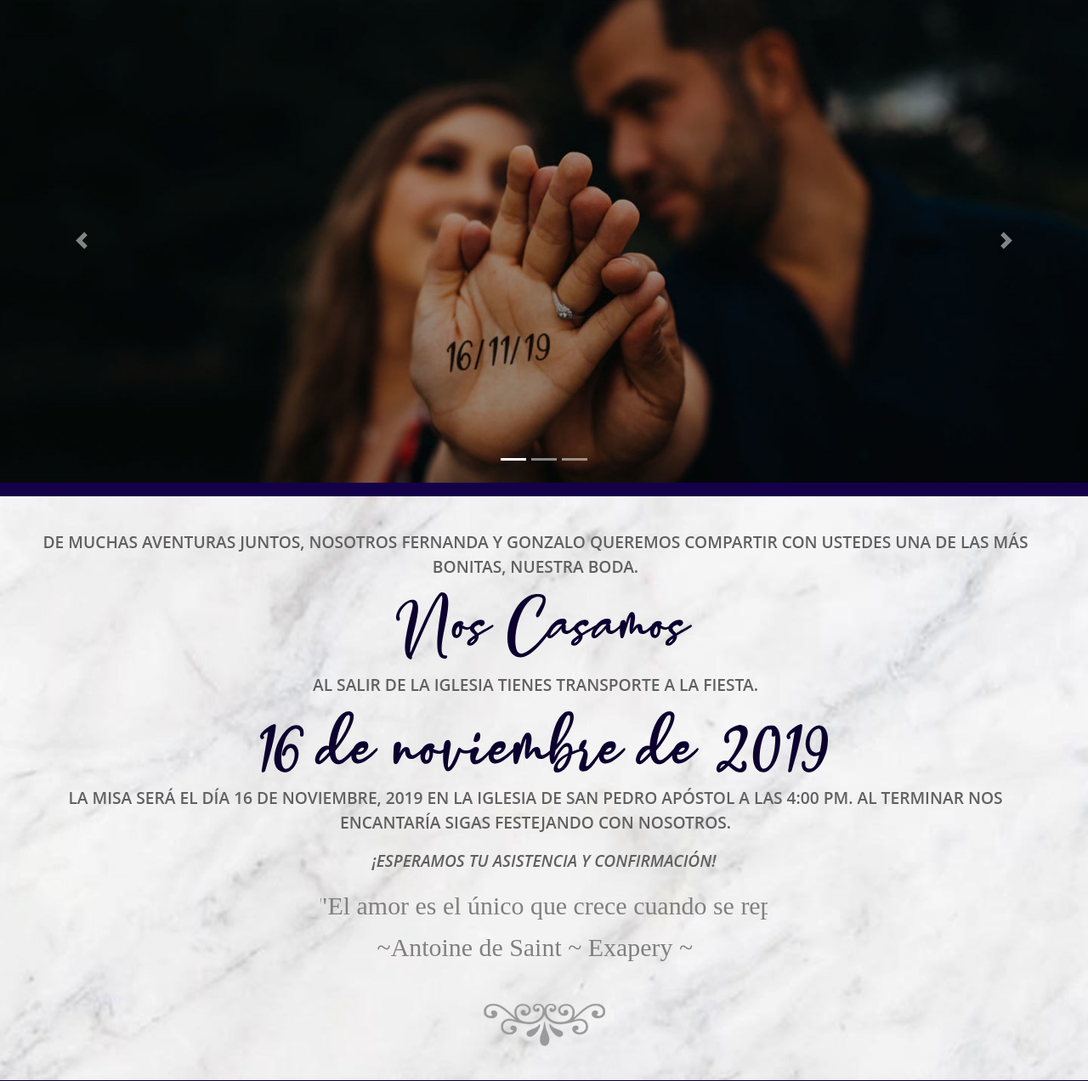
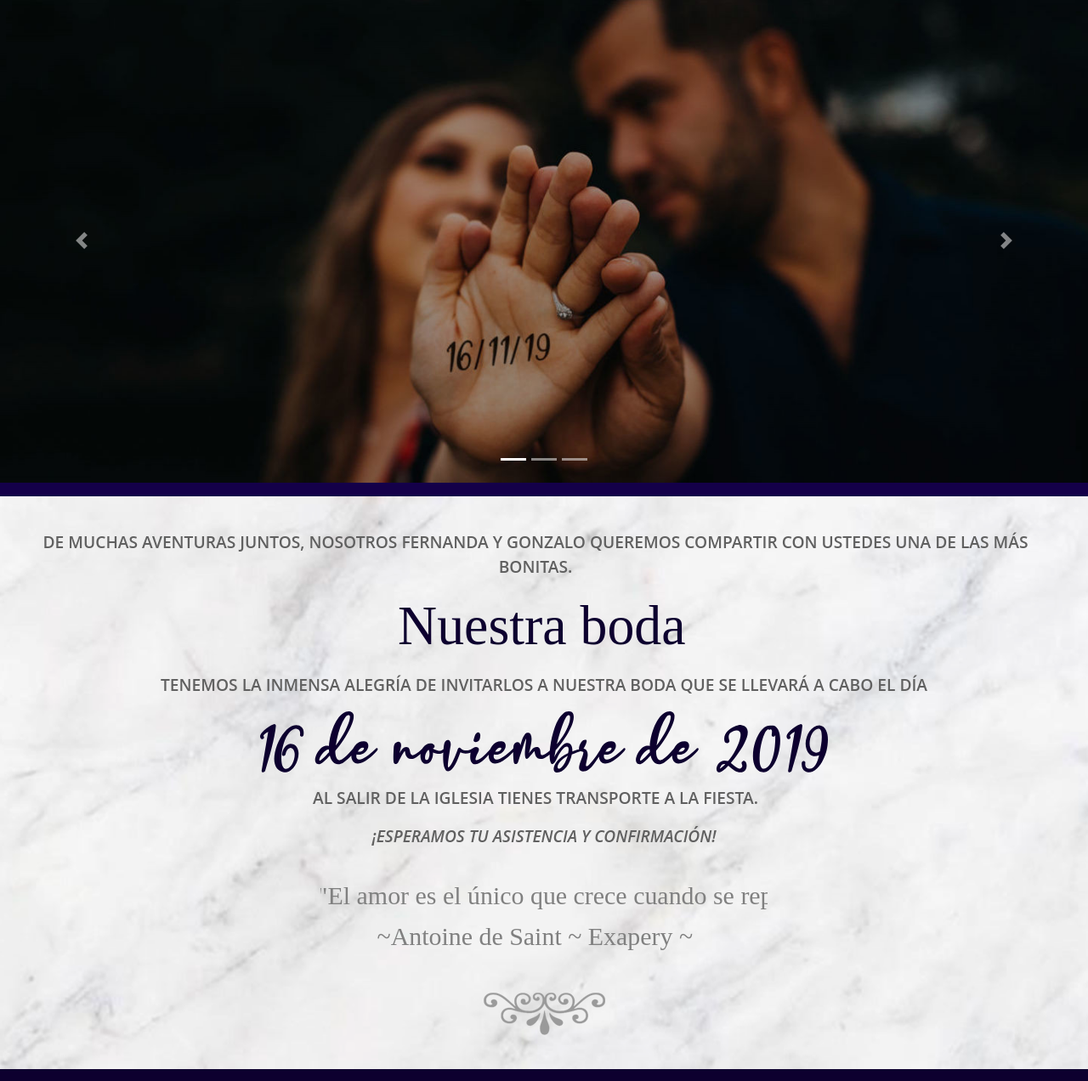
Before and after one commit to dlunamontilla/ism-1, a PHP site: page / in a window 1280 px wide. Shown: the part 1051-2323 px from the top of the page at 85% size. Run offline with PHP 8.4, Linux system fonts and the light colour scheme; some web fonts are replaced.

Commit message:
Incorporación del texto con nuevo orden en la página

```diff
--- a/componentes/seccionA.php
+++ b/componentes/seccionA.php
@@ -9,19 +9,19 @@ $seccionA = <<< HTML
   </div>
 
   <div class="default">
-    <p class="text--image text--center uppercase t--big t--semi-bold">De muchas aventuras juntos, nosotros Fernanda y Gonzalo queremos compartir con ustedes una de las más bonitas, nuestra boda.</p>
+    <p class="text--image text--center uppercase t--big t--semi-bold">De muchas aventuras juntos, nosotros Fernanda y Gonzalo queremos compartir con ustedes una de las más bonitas.</p>
     <!-- <p class="uppercase"><span class="t--big t--semi-bold">Después de vivir maravillosos momentos juntos, queremos oficializar nuestra relación</span></p> -->
 
     <p class="text--center"><img src="vista/images/componentes/noscasamos-v.svg" alt="Nos casamos" class="escala"></p>
-    <p class="text--image text--center uppercase t--big t--semi-bold">Al salir de la iglesia tienes transporte a la fiesta.</p>
-    <!-- <p class="uppercase"><span class="t--big t--semi-bold">Tenemos la inmensa alegría de invitarlos a nuestra boda que se llevará a cabo el día</span></p> -->
+    <p class="uppercase"><span class="t--big t--semi-bold">Tenemos la inmensa alegría de invitarlos a nuestra boda que se llevará a cabo el día</span></p>
+    <!-- <p class="text--image text--center uppercase t--big t--semi-bold">La misa será el día 16 de noviembre, 2019 en la iglesia de San Pedro Apóstol a las 4:00 pm. Al terminar nos encantaría sigas festejando con nosotros.</p> -->
     <p class="text--center"><img src="vista/images/componentes/16112019-v.svg" alt="16 de noviembre de 2019" class="escala"></p>
 
-    <p class="text--image text--center uppercase t--big t--semi-bold">La misa será el día 16 de noviembre, 2019 en la iglesia de San Pedro Apóstol a las 4:00 pm. Al terminar nos encantaría sigas festejando con nosotros.</p>
     <!-- <p class="uppercase m--0"><strong class="t--big">En la parroquia de San Pedro Apóstol</strong></p> -->
-    <p class="t--big uppercase t--semi-bold text--center m-0"><i>¡Esperamos tu asistencia y confirmación!</i></p>
     <!-- <p class="uppercase m--0"><strong class="t--big">A las 04:00 PM</strong></p> -->
 
+    <p class="text--image text--center uppercase t--big t--semi-bold">Al salir de la iglesia tienes transporte a la fiesta.</p>
+    <p class="t--big uppercase t--semi-bold text--center"><i>¡Esperamos tu asistencia y confirmación!</i></p>
     <p class="text--center"><img src="vista/images/componentes/texto-1-v.svg" alt="El amor es el único que crece cuando se reparte" class="escala"></p>
 
     <p class="decoracion t--center">
```
Also changed, not shown: index.html (+5 -5 lines), vista/images/componentes/noscasamos-v.svg, vista/images/componentes/noscasamos.svg.
